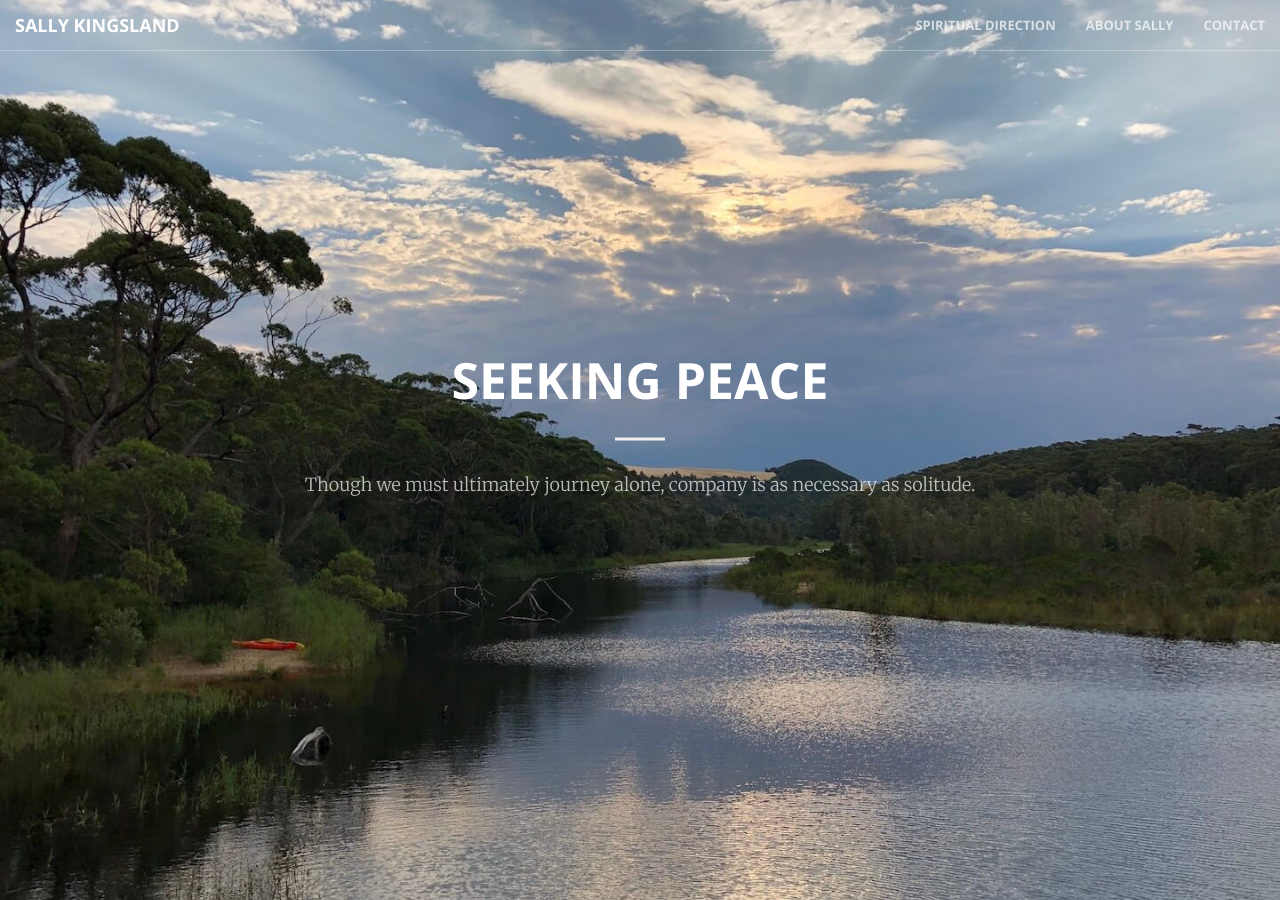
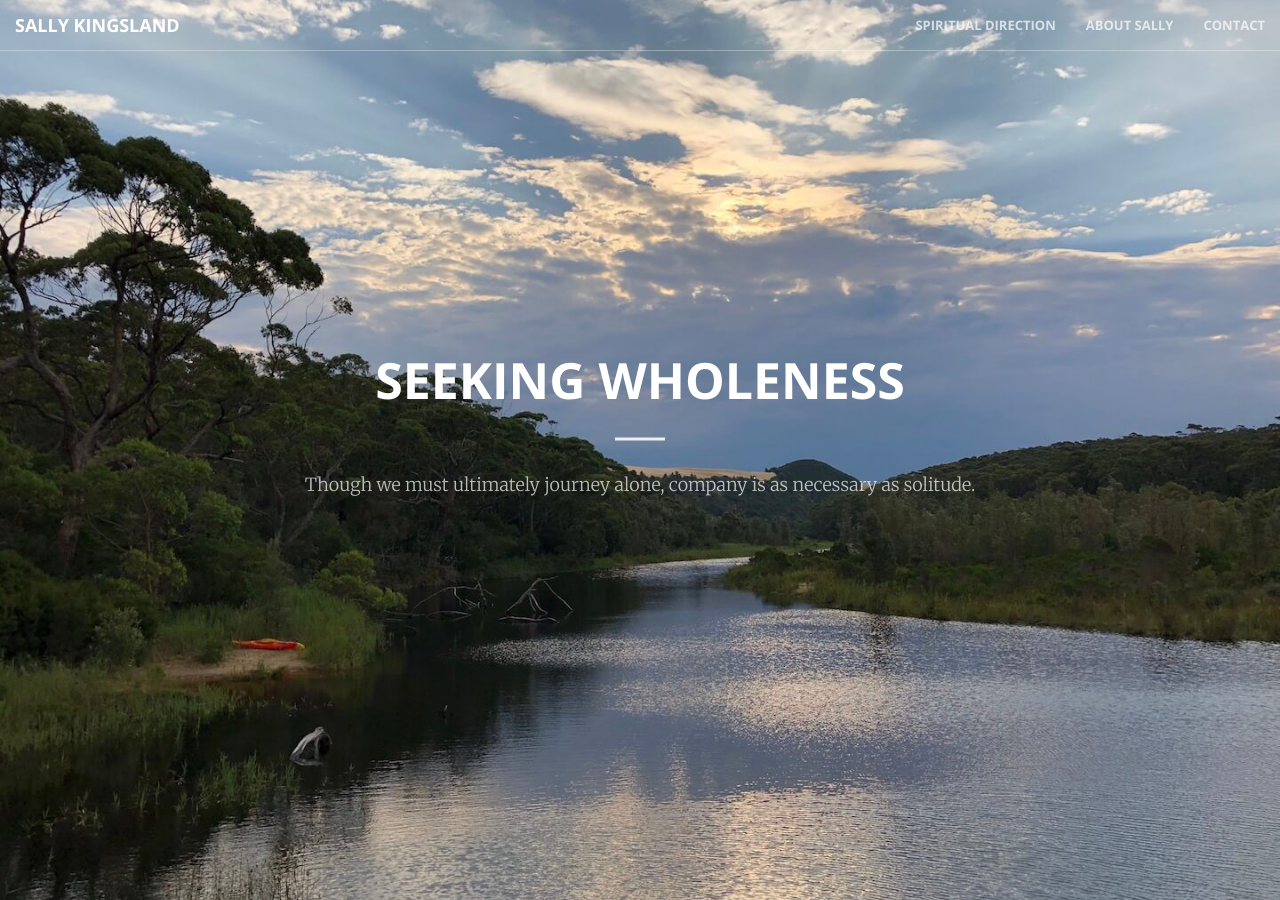
Before and after one commit to sallykingsland/sallykingsland.github.io, a Jekyll site: the page built from index.md, in a window 1280 px wide and 900 px high. Built offline with Jekyll 4.4.1, drawn with Linux system fonts in a browser that asks for light colours; our own code applies the rules of GitHub Pages for plain Markdown files.

Commit message:
Changing Peace to Wholeness

```diff
--- a/_includes/header.html
+++ b/_includes/header.html
@@ -1,7 +1,7 @@
 <header>
     <div class="header-content">
         <div class="header-content-inner">
-            <h1>Seeking Peace</h1>
+            <h1>Seeking Wholeness</h1>
             <hr>
             <p>Though we must ultimately journey alone, company is as necessary as solitude.</p>
             <!-- ><a href="#about" class="btn btn-primary btn-xl page-scroll">Learn More</a> -->
```
